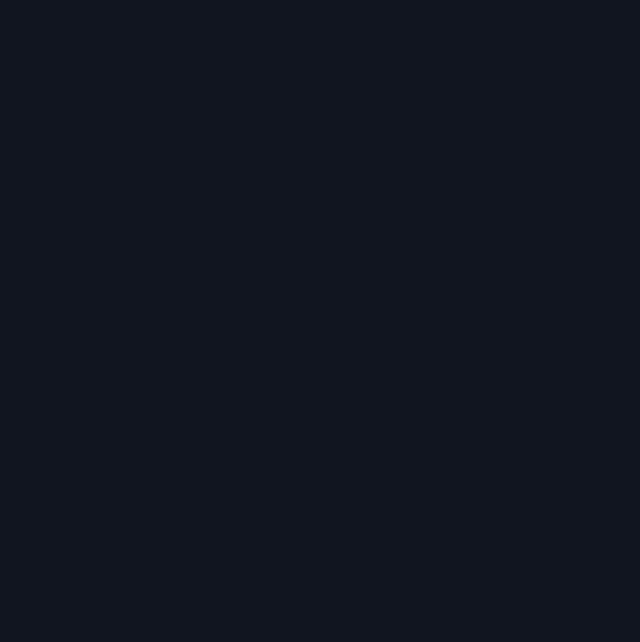
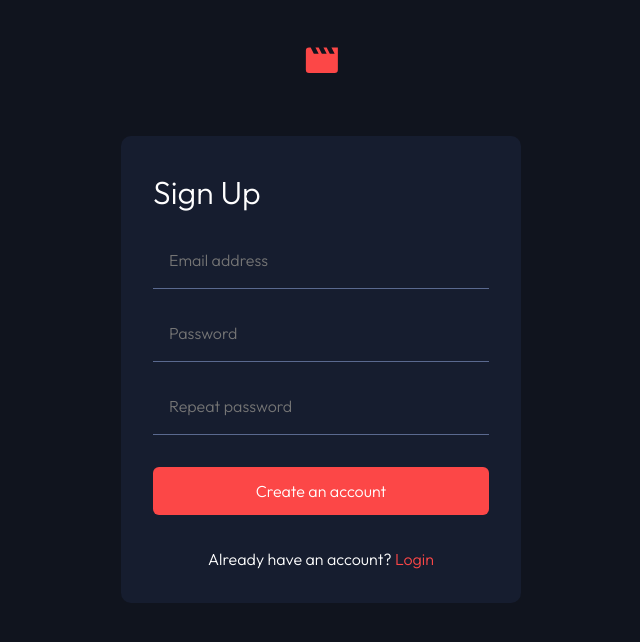
Before and after one commit to SurriyaLuavan/EntertainHub, a Next.js app: page /sign-up in a window 1280 px wide. Shown: the top 642 px of the page, without its empty margins (319-959 px from the left). Built offline with nearby package versions, Linux system fonts and the light colour scheme.

Commit message:
Add sigup page structure

```diff
--- a/pages/sign-up/index.js
+++ b/pages/sign-up/index.js
@@ -1,6 +1,30 @@
 import Head from "next/head";
+import Link from "next/link";
+import styles from "/styles/AuthPage.module.css";
+import { useState } from "react";
 
 export default function Signup() {
+  const [email, setEmail] = useState("");
+  const [password, setPassword] = useState("");
+  const [repeat, setRepeat] = useState("");
+  const [valid, setValid] = useState({
+    email: true,
+    password: true,
+    repeat: true,
+  });
+
+  function handleSubmit(e) {
+    e.preventDefault();
+
+    let currentStatus = {};
+
+    Object.keys(valid).forEach((item) => {
+      if (item === "") {
+        currentStatus = { ...currentStatus, item: false };
+      }
+    });
+  }
+
   return (
     <>
       <Head>
@@ -9,7 +33,98 @@ export default function Signup() {
         <meta name="viewport" content="width=device-width, initial-scale=1" />
         <link rel="icon" href="/assets/favicon.png" />
       </Head>
-      <main></main>
+      <main className={styles.loginContainer}>
+        <Link className={styles.logo} href="/" data-tab="home">
+          <svg width="33" height="27" xmlns="http://www.w3.org/2000/svg">
+            <path
+              d="m26.463.408 3.2 6.4h-4.8l-3.2-6.4h-3.2l3.2 6.4h-4.8l-3.2-6.4h-3.2l3.2 6.4h-4.8l-3.2-6.4h-1.6a3.186 3.186 0 0 0-3.184 3.2l-.016 19.2a3.2 3.2 0 0 0 3.2 3.2h25.6a3.2 3.2 0 0 0 3.2-3.2V.408h-6.4Z"
+              fill="#FC4747"
+            />
+          </svg>
+        </Link>
+        <form
+          action="GET"
+          className={`${styles.formContainer} bg-primary-600`}
+          onSubmit={handleSubmit}
+        >
+          <h1 className={`${styles.fsHeading} fw-light`}>Sign Up</h1>
+          <div className={styles.inputFieldContainer}>
+            <input
+              type="email"
+              name="email"
+              id="email"
+              value={email}
+              onChange={(e) => setEmail(e.target.value)}
+              onFocus={() => setValid({ email: true, password: true })}
+              className={`${styles.inputField} | ${styles.fsInput} ${
+                !valid && styles.errorField
+              } bg-primary-600 text-neutral-100 fw-light`}
+              placeholder="Email address"
+            />
+            {!valid.email && (
+              <span
+                className={` ${styles.errorMessage} ${styles.fsError} text-accent fw-light`}
+              >
+                Invalid email ID
+              </span>
+            )}
+          </div>
+          <div className={styles.inputFieldContainer}>
+            <input
+              type="password"
+              name="password"
+              id="password"
+              value={password}
+              onChange={(e) => setPassword(e.target.value)}
+              onFocus={() => setValid({ email: true, password: true })}
+              className={`${styles.inputField}  | ${styles.fsInput} ${
+                !valid.password && styles.errorField
+              } bg-primary-600 text-neutral-100 fw-light`}
+              placeholder="Password"
+            />
+            {!valid.email && (
+              <span
+                className={` ${styles.errorMessage} ${styles.fsError} text-accent fw-light`}
+              >
+                Invalid email ID
+              </span>
+            )}
+          </div>
+          <div className={styles.inputFieldContainer}>
+            <input
+              type="password"
+              name="password-repeat"
+              id="password-repeat"
+              value={repeat}
+              onChange={(e) => setPassword(e.target.value)}
+              onFocus={() => setValid({ email: true, password: true })}
+              className={`${styles.inputField}  | ${styles.fsInput} ${
+                !valid.password && styles.errorField
+              } bg-primary-600 text-neutral-100 fw-light`}
+              placeholder="Repeat password"
+            />
+            {!valid.email && (
+              <span
+                className={` ${styles.errorMessage} ${styles.fsError} text-accent fw-light`}
+              >
+                Invalid email ID
+              </span>
+            )}
+          </div>
+          <button
+            type="submit"
+            className={`${styles.submitButton} | ${styles.fsInput} fw-light`}
+          >
+            Create an account
+          </button>
+          <p className={`${styles.fsInput} ${styles.para} fw-light`}>
+            Already have an account?{" "}
+            <Link href="/login" className="text-accent">
+              Login
+            </Link>
+          </p>
+        </form>
+      </main>
     </>
   );
 }
```
